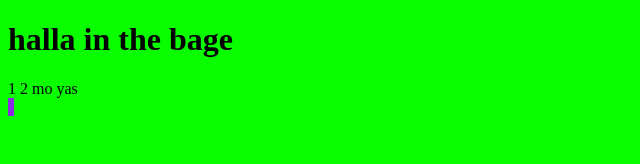
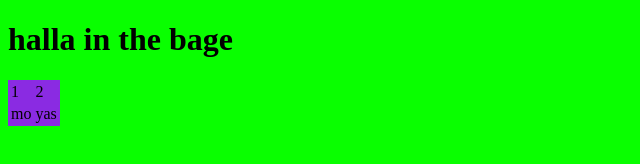
Before and after one commit to mohamedAbdallahShahat/my_project1, a plain HTML site: page index.html in a window 1280 px wide. Shown: the whole page, without its empty margins (0-640 px from the left). Drawn offline with Linux system fonts and the light colour scheme.

Commit message:
create aNew table

```diff
--- a/index.html
+++ b/index.html
@@ -10,15 +10,15 @@
     <h1> halla in the bage </h1>
     <script src="app.js"></script>
     <table>
-        <td>
-            <tr> 1</tr>
-            <tr> 2</tr>
-        </td>
-        <td>
-            <tr> mo </tr>
-            <tr> yas</tr>
+        <tr>
+            <td> 1</td>
+            <td> 2</td>
+        </tr>
+        <tr>
+            <td> mo </td>
+            <td> yas</td>
 
-        </td>
+        </tr>
     </table>
 </body>
 </html>
```
